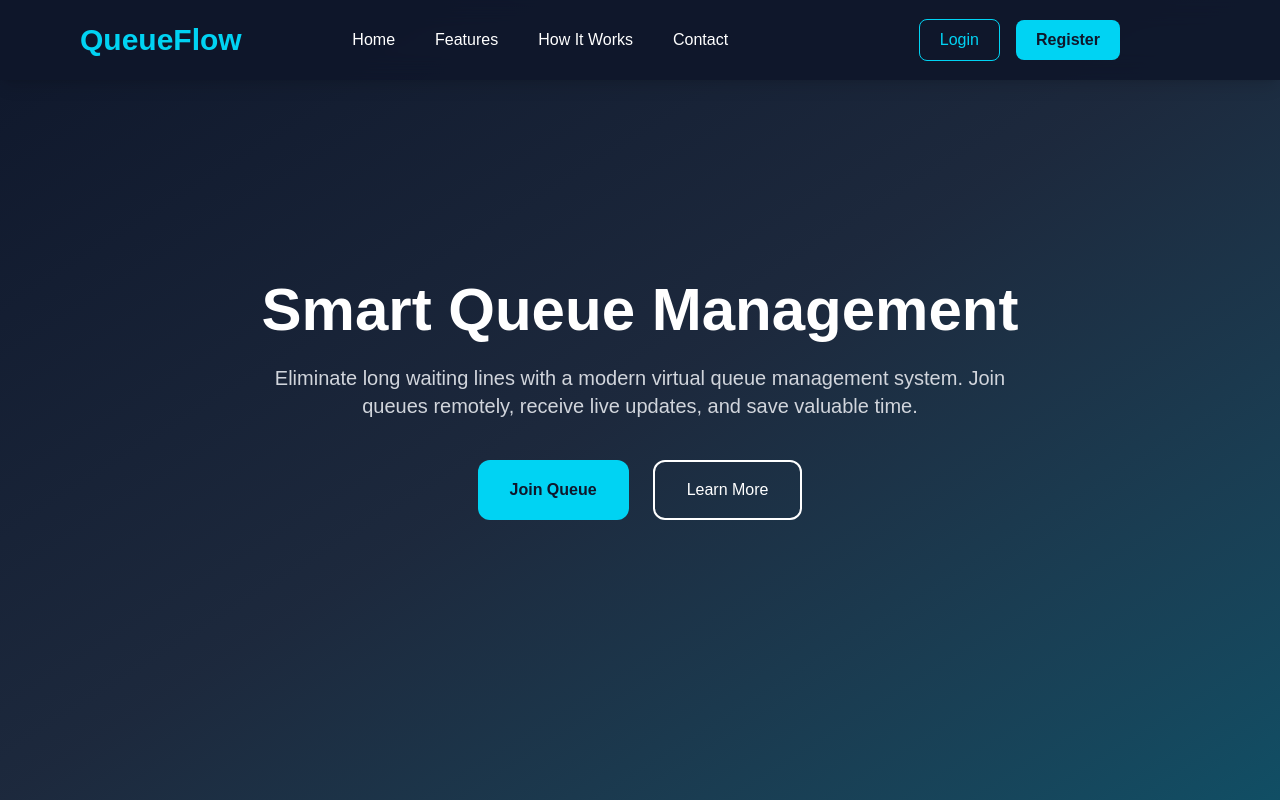
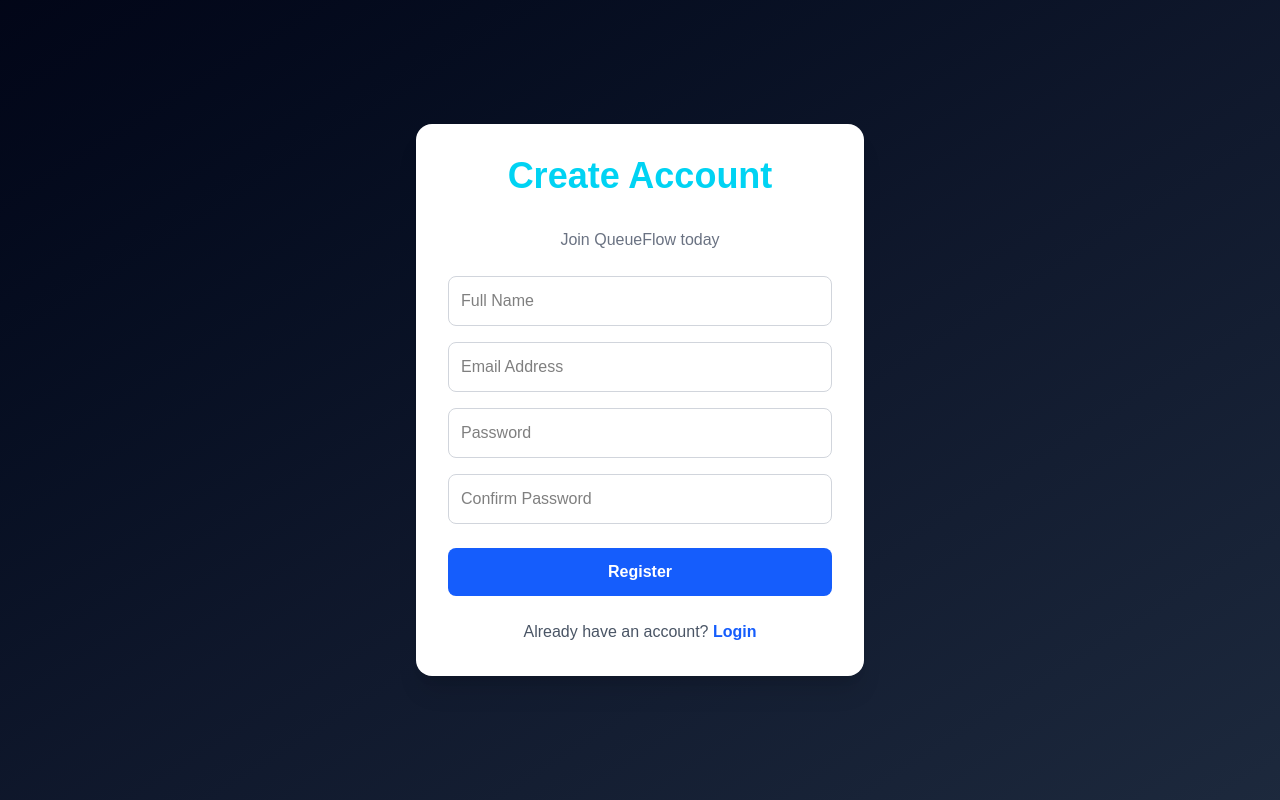
Before and after one commit to Kanishka-v21/Virtual-Queue-Management, a React app in the folder frontend/: page /register in a window 1280 px wide. Built offline with nearby package versions, Linux system fonts and the light colour scheme; the HTML template or start-up script is replaced by a standard one.

Commit message:
Login and Register Page

```diff
--- a/frontend/package.json
+++ b/frontend/package.json
@@ -11,8 +11,10 @@
   },
   "dependencies": {
     "@tailwindcss/vite": "^4.3.3",
+    "axios": "^1.18.1",
     "react": "^19.2.7",
     "react-dom": "^19.2.7",
+    "react-router-dom": "^7.18.1",
     "tailwindcss": "^4.3.3"
   },
   "devDependencies": {
--- a/frontend/src/App.jsx
+++ b/frontend/src/App.jsx
@@ -1,10 +1,17 @@
+import { BrowserRouter, Routes, Route } from "react-router-dom";
 import Home from "./Pages/Home";
+import Login from "./Pages/Login";
+import Register from "./Pages/Register"
 
 function App() {
   return (
-    <div>
-      <Home/>
-    </div>
+    <BrowserRouter>
+      <Routes>
+      <Route path="/" element={<Home />} />
+      <Route path="/login" element={<Login />} />
+      <Route path="/register" element={<Register />} />
+    </Routes>
+    </BrowserRouter>
   );
 }
 export default App;
--- a/frontend/src/Components/Navbar.jsx
+++ b/frontend/src/Components/Navbar.jsx
@@ -1,3 +1,6 @@
+import { Link } from "react-router-dom";
+
+
 export default function Navbar() {
   return (
     <nav className="fixed top-0 left-0 w-full bg-slate-900/90 backdrop-blur-md shadow-lg z-50">
@@ -29,13 +32,17 @@
 
         {/* Buttons */}
         <div className="flex items-center gap-4 mr-20 ml-20">
+          <Link to="/login">
           <button className="px-5 py-2 border border-cyan-400 rounded-lg text-cyan-400 hover:bg-cyan-400 hover:text-slate-900 transition duration-300">
             Login
-          </button>
+            </button>
+          </Link>
 
+          <Link to="/register">
           <button className="px-5 py-2 rounded-lg bg-cyan-400 text-slate-900 font-semibold hover:bg-cyan-300 transition duration-300">
             Register
-          </button>
+            </button>
+          </Link>
         </div>
 
       </div>
--- a/frontend/src/Pages/Login.jsx
+++ b/frontend/src/Pages/Login.jsx
@@ -0,0 +1,41 @@
+import { useState } from "react";
+
+function Login() {
+     const [email,setEmail] = useState("");
+     const [password, setPassword] = useState("");
+     const handleSubmit = (e) => {
+        e.preventDefault();
+
+        console.log({email, password,});};
+
+        return (
+         <div className = "min-h-screen bg-graidient-to-br from-slate-950 via-slate-900 to-slate-800 flex items-center justify-center px-4">
+                <form onSubmit = {handleSubmit}
+                className ="bg-white p-8 rounded-x1 shadow-1g w-96">
+                <h2 className ="text-4xl font-bold text-center text-cyan-400 mb-8">
+                    Login
+                </h2>
+
+                <input
+                type = "email"
+                placeholder = "Email"
+                className = "w-full border p-3 rounded-lg mb-4"
+                value = {email}
+                onChange = {(e) => setEmail(e.target.value)}/>
+
+                <input
+                type = "Password"
+                palceholder = "password"
+                value = {password}
+                onChange = {(e) => setPassword(e.target.value)}
+                className = "w-full border p-3 rounded-lg mb-6"/>
+
+                <button
+                type = "Submit"
+                className = "w-full bg-blue-600 text-white py-3 rounded-lg hover: bg-blue-700">
+                 Submit</button>
+             </form>
+         </div>
+    );
+}
+export default Login;
--- a/frontend/src/Pages/Register.jsx
+++ b/frontend/src/Pages/Register.jsx
@@ -0,0 +1,94 @@
+import { useState } from "react";
+import { Link  } from "react-router-dom";
+
+function Register() {
+    const [name, setName] = useState("");
+    const [email,setEmail] = useState("");
+    const [password, setPassword] = useState("");
+    const [confirmPassword, setConfirmPassword] = useState("");
+
+    const handleSubmit = (e) => {
+        e.preventDefault();
+
+        if (password !== confirmPassword) {
+            alert("Passwords do not match");
+            return;
+        }
+
+        console.log({
+            name,
+            email,
+            password,});
+        };
+        return(
+            <div className="min-h-screen bg-gradient-to-br from-slate-950 via-slate-900 to-slate-800 flex items-center justify-center px-4">
+            <form
+                onSubmit={handleSubmit}
+                className="bg-white w-full max-w-md p-8 rounded-2xl shadow-xl"
+            >
+                <h2 className="text-4xl font-bold text-center text-cyan-400 mb-8">
+                Create Account
+                </h2>
+
+                <p className="text-center text-gray-500 mb-6">
+                Join QueueFlow today
+                </p>
+
+                <input
+                type="text"
+                placeholder="Full Name"
+                className="w-full border border-gray-300 rounded-lg p-3 mb-4 outline-none focus:ring-2 focus:ring-blue-500"
+                value={name}
+                onChange={(e) => setName(e.target.value)}
+                required
+                />
+
+                <input
+                type="email"
+                placeholder="Email Address"
+                className="w-full border border-gray-300 rounded-lg p-3 mb-4 outline-none focus:ring-2 focus:ring-blue-500"
+                value={email}
+                onChange={(e) => setEmail(e.target.value)}
+                required
+                />
+
+                <input
+                type="password"
+                placeholder="Password"
+                className="w-full border border-gray-300 rounded-lg p-3 mb-4 outline-none focus:ring-2 focus:ring-blue-500"
+                value={password}
+                onChange={(e) => setPassword(e.target.value)}
+                required
+                />
+
+                <input
+                type="password"
+                placeholder="Confirm Password"
+                className="w-full border border-gray-300 rounded-lg p-3 mb-6 outline-none focus:ring-2 focus:ring-blue-500"
+                value={confirmPassword}
+                onChange={(e) => setConfirmPassword(e.target.value)}
+                required
+                />
+
+                <button
+                type="submit"
+                className="w-full bg-blue-600 hover:bg-blue-700 text-white font-semibold py-3 rounded-lg transition duration-300"
+                >
+                Register
+                </button>
+
+                <p className="text-center mt-6 text-gray-600">
+                Already have an account?{" "}
+                <Link
+                    to="/login"
+                    className="text-blue-600 font-semibold hover:underline"
+                >
+                    Login
+                </Link>
+                </p>
+            </form>
+            </div>
+        );
+}
+
+export default Register;
--- a/frontend/vite.config.js
+++ b/frontend/vite.config.js
@@ -1,10 +1,8 @@
-import { defineConfig } from "vite";
-import react from "@vitejs/plugin-react";
+import { defineConfig } from 'vite'
+import react from '@vitejs/plugin-react'
 import tailwindcss from "@tailwindcss/vite";
 
+// https://vite.dev/config/
 export default defineConfig({
-  plugins:[
-    react(),
-    tailwindcss(),
-  ],
-});
+  plugins: [react(), tailwindcss()],
+})
```
Also changed, not shown: frontend/src/main.jsx (+5 -3 lines), package.json (deleted, +0 -20 lines), 2 other files (tests, documents, lock files or other folders).
